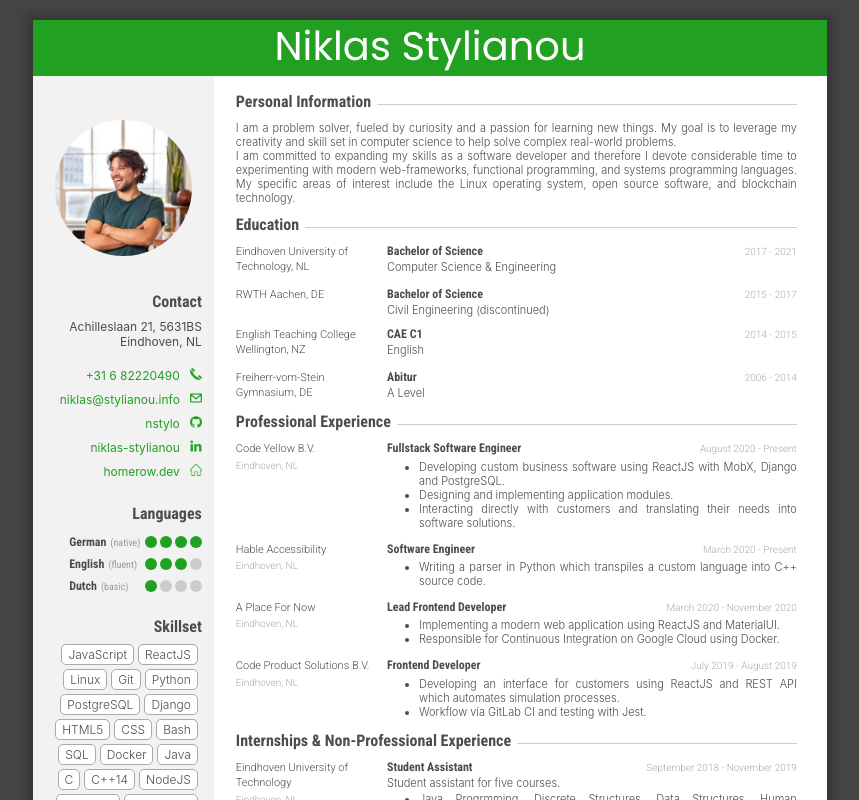
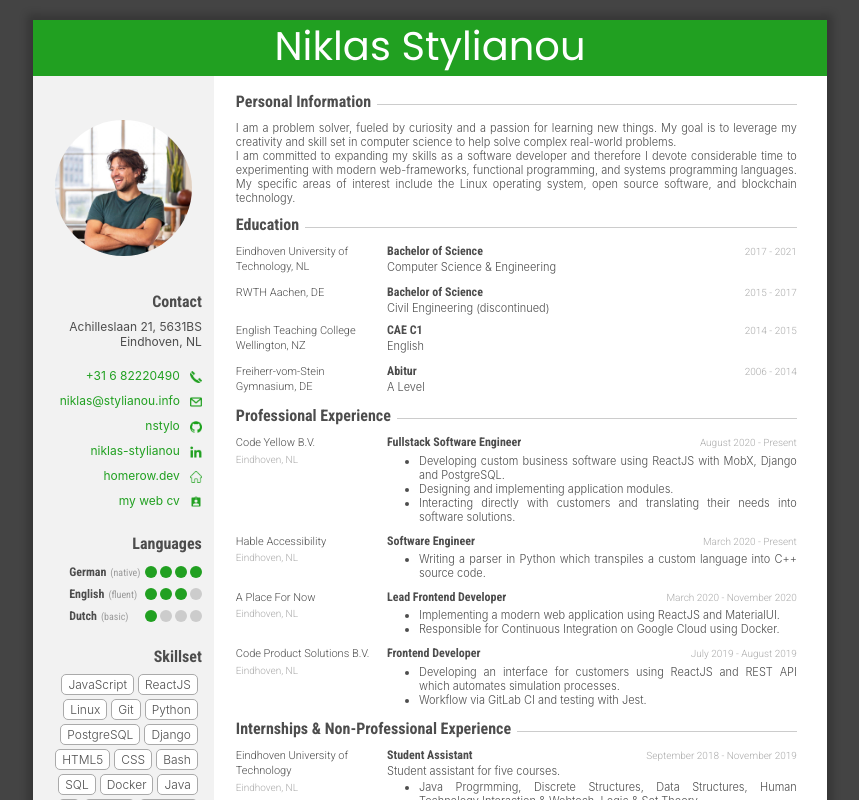
Before and after one commit to nstylo/cv, a React (Create React App) app: page / in a window 1280 px wide. Shown: the top 800 px of the page, without its empty margins (210-1069 px from the left). Built offline with nearby package versions, Linux system fonts and the light colour scheme; no server answers.

Commit message:
Add cv link

```diff
--- a/src/App.js
+++ b/src/App.js
@@ -6,6 +6,7 @@ import linkedin from "./linkedin.png";
 import tel from "./tel.png";
 import email from "./email.png";
 import github from "./github.png";
+import cv from "./cv.png";
 import axios from "axios";
 
 const UL = styled.ul`
@@ -119,7 +120,7 @@ const SectionItemWrapper = styled.div`
   flex-direction: row;
   font-size: 11px;
   color: #4d4d4d;
-  margin: 10px 0;
+  margin: 8px 0;
 `;
 
 const SectionItemLeft = styled.div`
@@ -433,6 +434,12 @@ const A = styled.a`
   }
 `;
 
+const SidebarLinkContainer = styled.div`
+  display: flex;
+  align-items: center;
+  justify-content: flex-end;
+`;
+
 const Language = ({ text, level = 0 }) => {
   let level_text;
   switch (level) {
@@ -533,7 +540,7 @@ function CV() {
               <br />
               <br />
               <div style={{ lineHeight: 2 }}>
-                <div>
+                <SidebarLinkContainer>
                   <A
                     color="#21a021"
                     href="tel:+31682220490"
@@ -547,8 +554,8 @@ function CV() {
                     alt="phone number"
                     style={{ width: 12, height: 12, marginLeft: 10 }}
                   />
-                </div>
-                <div>
+                </SidebarLinkContainer>
+                <SidebarLinkContainer>
                   <A
                     color="#21a021"
                     href="mailto:niklas@stylianou.info"
@@ -562,8 +569,8 @@ function CV() {
                     alt="email"
                     style={{ width: 12, height: 12, marginLeft: 10 }}
                   />
-                </div>
-                <div>
+                </SidebarLinkContainer>
+                <SidebarLinkContainer>
                   <A
                     color="#21a021"
                     href="https://github.com/nstylo"
@@ -577,8 +584,8 @@ function CV() {
                     alt="github"
                     style={{ width: 12, height: 12, marginLeft: 10 }}
                   />
-                </div>
-                <div>
+                </SidebarLinkContainer>
+                <SidebarLinkContainer>
                   <A
                     color="#21a021"
                     href="https://linkedin.com/in/niklas-stylianou"
@@ -592,8 +599,8 @@ function CV() {
                     alt="linkedin"
                     style={{ width: 12, height: 12, marginLeft: 10 }}
                   />
-                </div>
-                <div>
+                </SidebarLinkContainer>
+                <SidebarLinkContainer>
                   <A
                     color="#21a021"
                     href="https://homerow.dev"
@@ -607,7 +614,22 @@ function CV() {
                     alt="homepage"
                     style={{ width: 12, height: 12, marginLeft: 10 }}
                   />
-                </div>
+                </SidebarLinkContainer>
+                <SidebarLinkContainer>
+                  <A
+                    color="#21a021"
+                    href="https://nstylo.github.io/cv/"
+                    target="_blank"
+                    rel="noreferrer"
+                  >
+                    my web cv
+                  </A>
+                  <img
+                    src={cv}
+                    alt="cv"
+                    style={{ width: 12, height: 12, marginLeft: 10 }}
+                  />
+                </SidebarLinkContainer>
               </div>
             </SidebarSection>
             <SidebarSection>
```
Also changed, not shown: src/cv.png (added).
